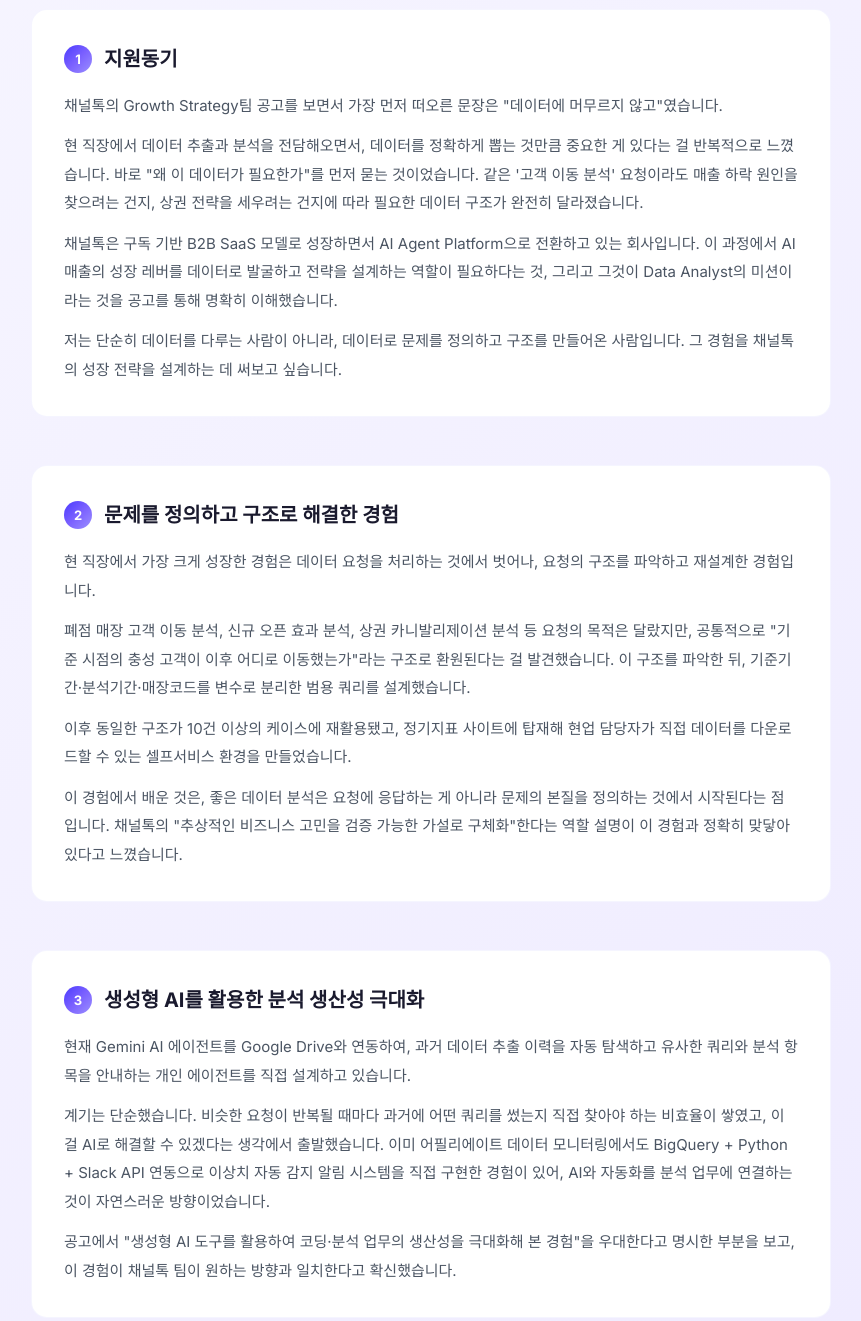
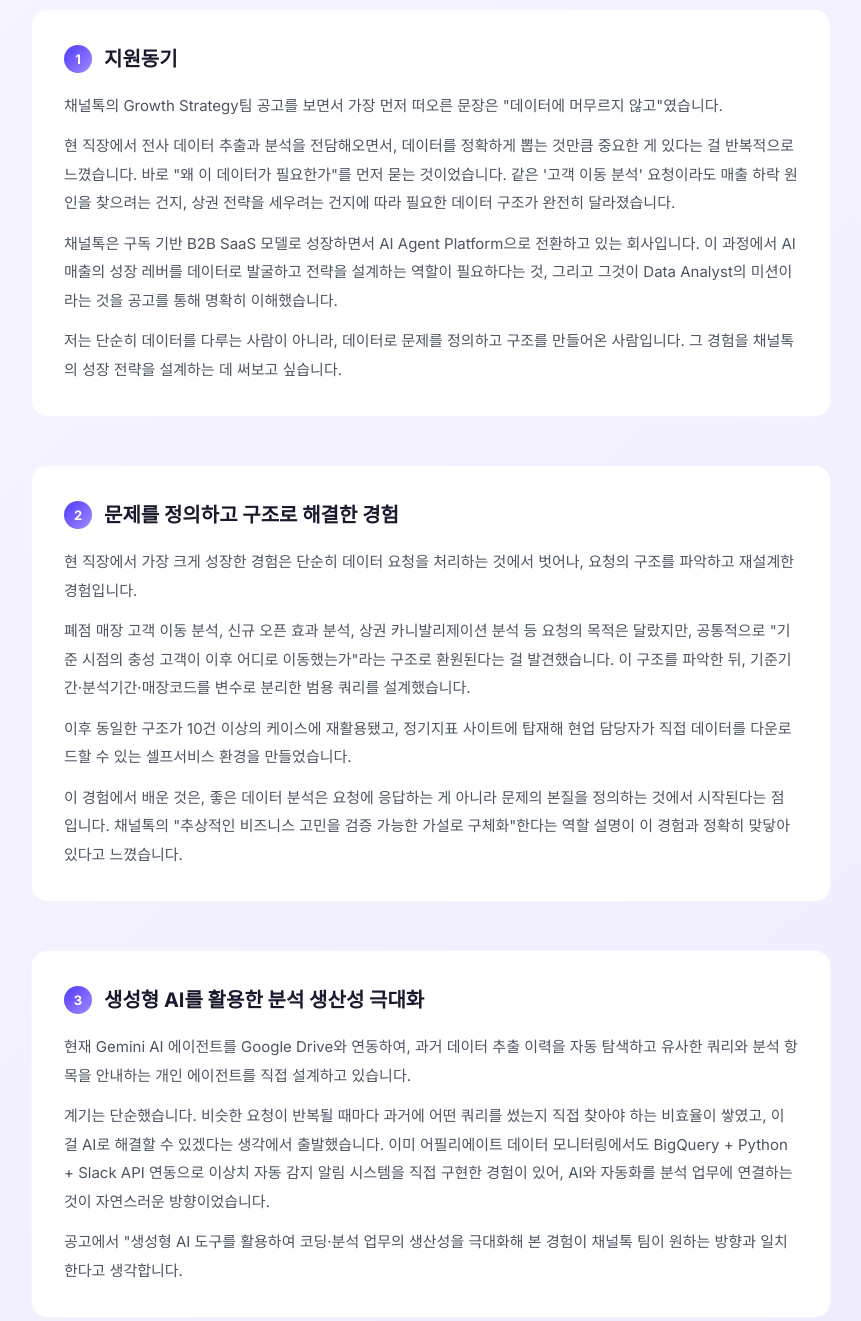
Before and after one commit to HyeRi95/channel_talk, a plain HTML site: page index.html in a window 1280 px wide. Shown: the part 6440-7761 px from the top of the page, without its empty margins (209-1070 px from the left). Drawn offline with Linux system fonts and the light colour scheme; a web font is replaced by a local one.

Commit message:
Update index.html

```diff
--- a/index.html
+++ b/index.html
@@ -1216,14 +1216,14 @@
             <div class="cover-block fade-in">
                 <h3><span class="num">1</span>지원동기</h3>
                 <p>채널톡의 Growth Strategy팀 공고를 보면서 가장 먼저 떠오른 문장은 "데이터에 머무르지 않고"였습니다.</p>
-                <p>현 직장에서 데이터 추출과 분석을 전담해오면서, 데이터를 정확하게 뽑는 것만큼 중요한 게 있다는 걸 반복적으로 느꼈습니다. 바로 "왜 이 데이터가 필요한가"를 먼저 묻는 것이었습니다. 같은 '고객 이동 분석' 요청이라도 매출 하락 원인을 찾으려는 건지, 상권 전략을 세우려는 건지에 따라 필요한 데이터 구조가 완전히 달라졌습니다.</p>
+                <p>현 직장에서 전사 데이터 추출과 분석을 전담해오면서, 데이터를 정확하게 뽑는 것만큼 중요한 게 있다는 걸 반복적으로 느꼈습니다. 바로 "왜 이 데이터가 필요한가"를 먼저 묻는 것이었습니다. 같은 '고객 이동 분석' 요청이라도 매출 하락 원인을 찾으려는 건지, 상권 전략을 세우려는 건지에 따라 필요한 데이터 구조가 완전히 달라졌습니다.</p>
                 <p>채널톡은 구독 기반 B2B SaaS 모델로 성장하면서 AI Agent Platform으로 전환하고 있는 회사입니다. 이 과정에서 AI 매출의 성장 레버를 데이터로 발굴하고 전략을 설계하는 역할이 필요하다는 것, 그리고 그것이 Data Analyst의 미션이라는 것을 공고를 통해 명확히 이해했습니다.</p>
                 <p>저는 단순히 데이터를 다루는 사람이 아니라, 데이터로 문제를 정의하고 구조를 만들어온 사람입니다. 그 경험을 채널톡의 성장 전략을 설계하는 데 써보고 싶습니다.</p>
             </div>
 
             <div class="cover-block fade-in">
                 <h3><span class="num">2</span>문제를 정의하고 구조로 해결한 경험</h3>
-                <p>현 직장에서 가장 크게 성장한 경험은 데이터 요청을 처리하는 것에서 벗어나, 요청의 구조를 파악하고 재설계한 경험입니다.</p>
+                <p>현 직장에서 가장 크게 성장한 경험은 단순히 데이터 요청을 처리하는 것에서 벗어나, 요청의 구조를 파악하고 재설계한 경험입니다.</p>
                 <p>폐점 매장 고객 이동 분석, 신규 오픈 효과 분석, 상권 카니발리제이션 분석 등 요청의 목적은 달랐지만, 공통적으로 "기준 시점의 충성 고객이 이후 어디로 이동했는가"라는 구조로 환원된다는 걸 발견했습니다. 이 구조를 파악한 뒤, 기준기간·분석기간·매장코드를 변수로 분리한 범용 쿼리를 설계했습니다.</p>
                 <p>이후 동일한 구조가 10건 이상의 케이스에 재활용됐고, 정기지표 사이트에 탑재해 현업 담당자가 직접 데이터를 다운로드할 수 있는 셀프서비스 환경을 만들었습니다.</p>
                 <p>이 경험에서 배운 것은, 좋은 데이터 분석은 요청에 응답하는 게 아니라 문제의 본질을 정의하는 것에서 시작된다는 점입니다. 채널톡의 "추상적인 비즈니스 고민을 검증 가능한 가설로 구체화"한다는 역할 설명이 이 경험과 정확히 맞닿아 있다고 느꼈습니다.</p>
@@ -1233,7 +1233,7 @@
                 <h3><span class="num">3</span>생성형 AI를 활용한 분석 생산성 극대화</h3>
                 <p>현재 Gemini AI 에이전트를 Google Drive와 연동하여, 과거 데이터 추출 이력을 자동 탐색하고 유사한 쿼리와 분석 항목을 안내하는 개인 에이전트를 직접 설계하고 있습니다.</p>
                 <p>계기는 단순했습니다. 비슷한 요청이 반복될 때마다 과거에 어떤 쿼리를 썼는지 직접 찾아야 하는 비효율이 쌓였고, 이걸 AI로 해결할 수 있겠다는 생각에서 출발했습니다. 이미 어필리에이트 데이터 모니터링에서도 BigQuery + Python + Slack API 연동으로 이상치 자동 감지 알림 시스템을 직접 구현한 경험이 있어, AI와 자동화를 분석 업무에 연결하는 것이 자연스러운 방향이었습니다.</p>
-                <p>공고에서 "생성형 AI 도구를 활용하여 코딩·분석 업무의 생산성을 극대화해 본 경험"을 우대한다고 명시한 부분을 보고, 이 경험이 채널톡 팀이 원하는 방향과 일치한다고 확신했습니다.</p>
+                <p>공고에서 "생성형 AI 도구를 활용하여 코딩·분석 업무의 생산성을 극대화해 본 경험이 채널톡 팀이 원하는 방향과 일치한다고 생각합니다.</p>
             </div>
 
             <div class="cover-block fade-in">
```
